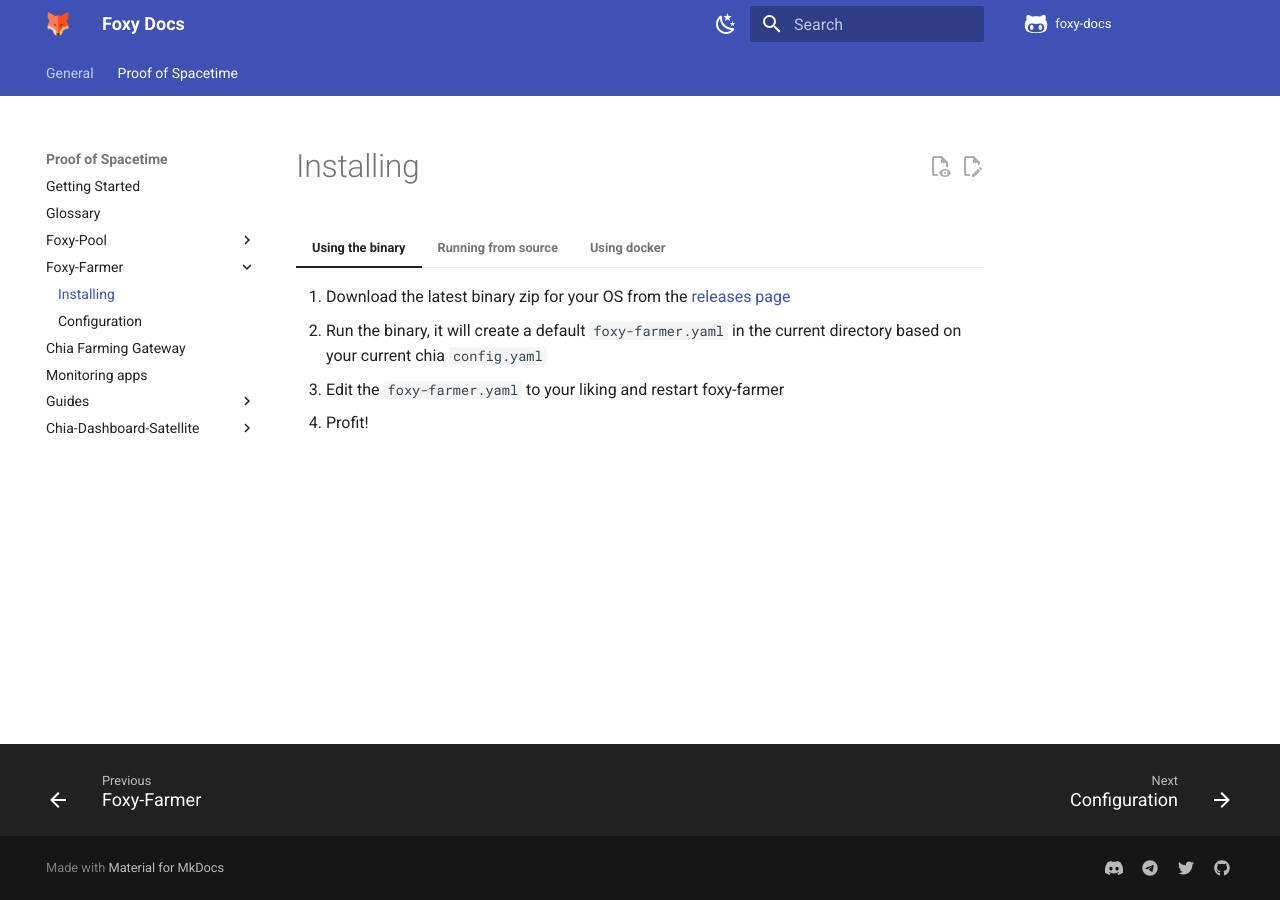
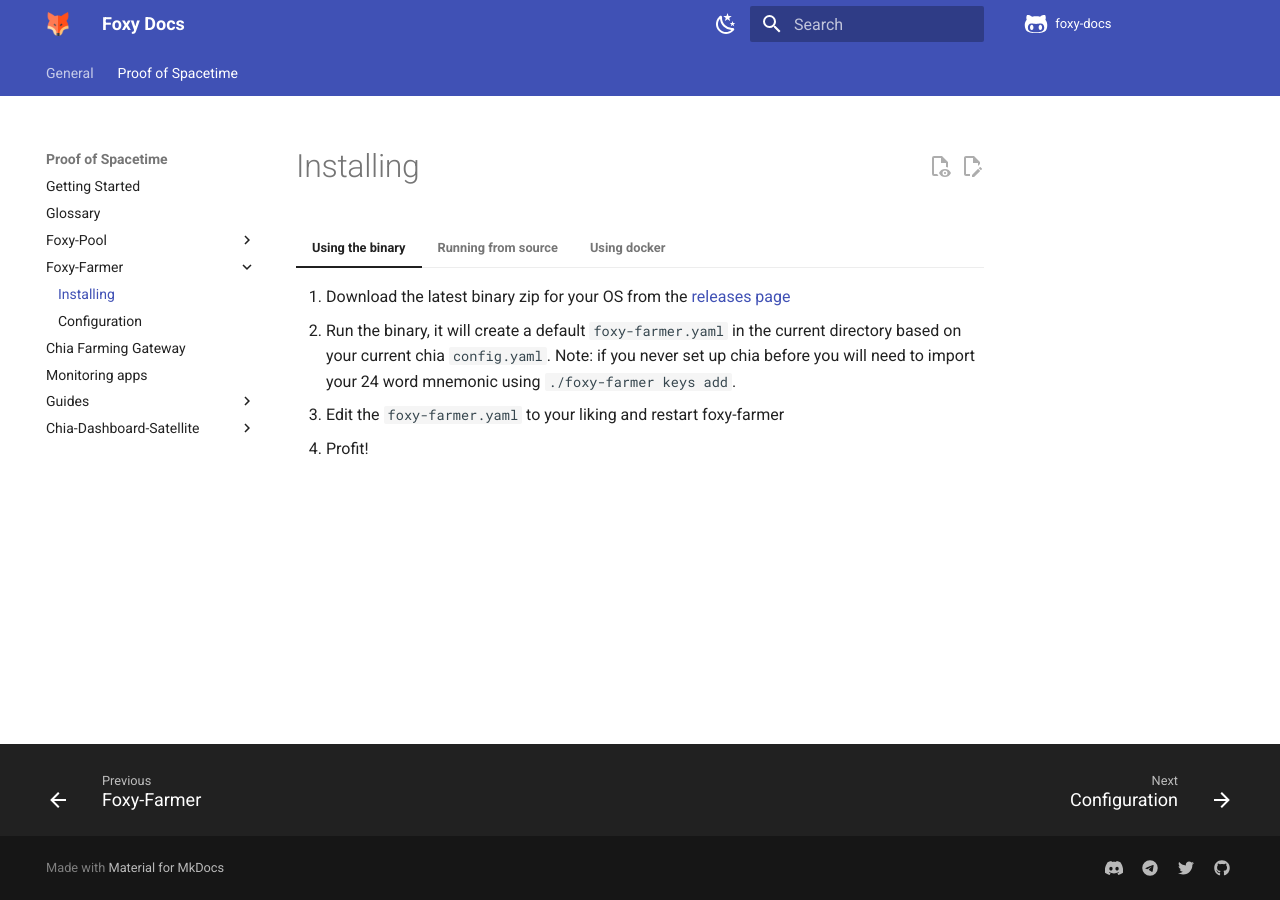
Before and after one commit to foxypool/docs, an MkDocs documentation site: the page built from docs/proof-of-spacetime/foxy-farmer/installing.md, in a window 1280 px wide. Built offline with MkDocs 1.6.1 and Material for MkDocs 9.7.7, drawn with Linux system fonts in a browser that asks for light colours; comment, search, counter and statistics services are not loaded.

````diff
--- a/docs/proof-of-spacetime/foxy-farmer/installing.md
+++ b/docs/proof-of-spacetime/foxy-farmer/installing.md
@@ -1,7 +1,7 @@
 === "Using the binary"
 
       1. Download the latest binary zip for your OS from the [releases page](https://github.com/foxypool/foxy-farmer/releases/latest){target=_blank}
-      2. Run the binary, it will create a default `foxy-farmer.yaml` in the current directory based on your current chia `config.yaml`
+      2. Run the binary, it will create a default `foxy-farmer.yaml` in the current directory based on your current chia `config.yaml`. Note: if you never set up chia before you will need to import your 24 word mnemonic using `./foxy-farmer keys add`.
       3. Edit the `foxy-farmer.yaml` to your liking and restart foxy-farmer
       4. Profit!
 
@@ -15,7 +15,7 @@
       ```bash
       pip install .
       ```
-      3. Run using `foxy-farmer`, it will create a default `foxy-farmer.yaml` in the current directory based on your current chia `config.yaml`
+      3. Run using `foxy-farmer`, it will create a default `foxy-farmer.yaml` in the current directory based on your current chia `config.yaml`. Note: if you never set up chia before you will need to import your 24 word mnemonic using `foxy-farmer keys add`.
       4. Edit the `foxy-farmer.yaml` to your liking and restart foxy-farmer
       5. Profit!
 
--- a/mkdocs.yml
+++ b/mkdocs.yml
@@ -80,6 +80,7 @@
       - Monitoring apps:
           - proof-of-spacetime/monitoring-apps/index.md
       - Guides:
+        - Switching from FlexFarmer to Foxy: proof-of-spacetime/guides/switching-from-flex-farmer-to-foxy.md
         - Switching from OG pooling to solo: proof-of-spacetime/guides/switching-from-og-pooling-to-solo.md
         - Changing the reward address: proof-of-spacetime/guides/changing-the-reward-address.md
       - Chia-Dashboard-Satellite:
````
Also changed, not shown: docs/proof-of-spacetime/guides/switching-from-flex-farmer-to-foxy.md (added, +31 -0 lines).
